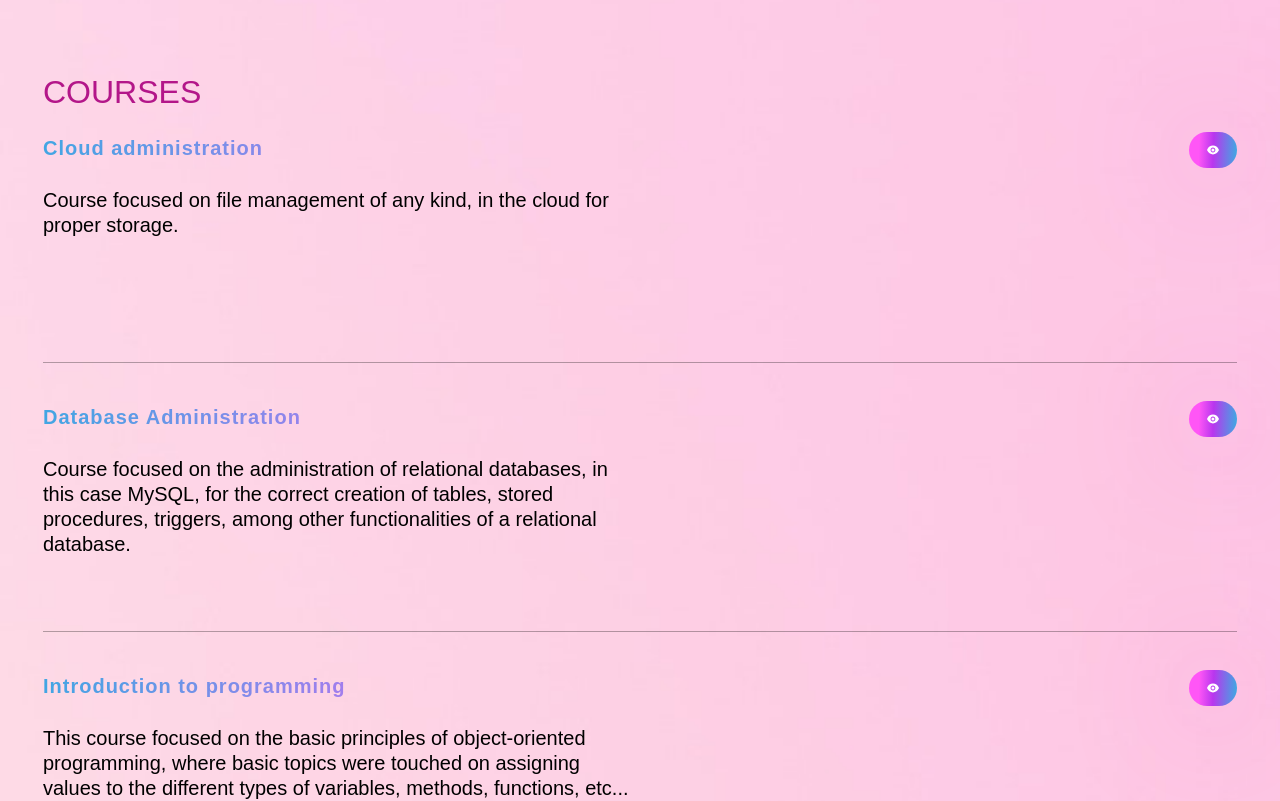
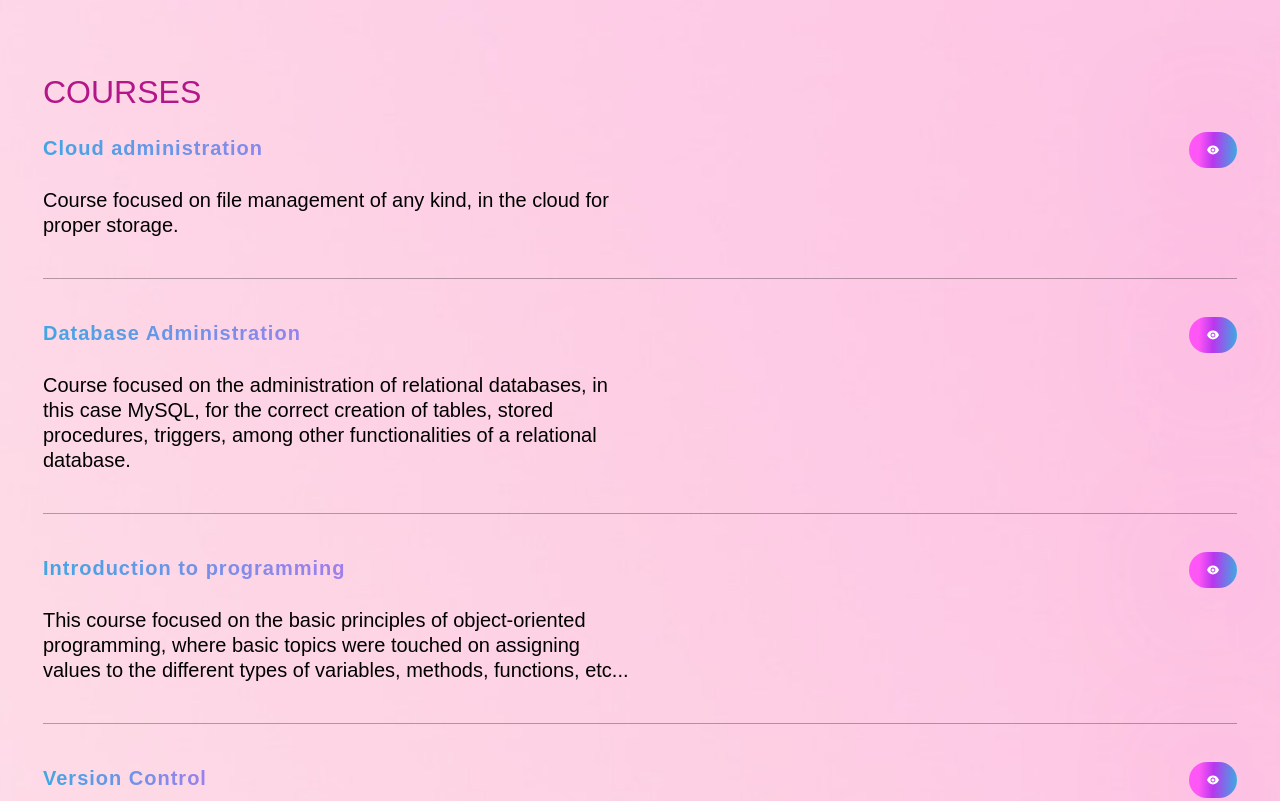
Before and after one commit to mf-mlz/mf-mlz, a React (Create React App) app: page / in a window 1280 px wide. Shown: the part 1840-2641 px from the top of the page. Built offline with nearby package versions, Linux system fonts and the light colour scheme.

Commit message:
fix(Courses): Se cambia clase de estilo

```diff
--- a/src/components/Courses.js
+++ b/src/components/Courses.js
@@ -33,7 +33,7 @@ const Courses = ({ theme }) => {
               {contadorArray.map((index)=>{
                 return(
                   <div className='border-b border-black/30 dark:border-white/30  h-full mb-[38px] flex' key={ index }>
-                    <div className='max-w-[600px] h-[200px] lg:h-[230px]'>
+                    <div className='max-w-[600px] pb-10'>
                       <h4 className='font-poppins text-[20px] tracking-wider font-semibold mb-6 text-gradient'>{t("courses_list."+(index)+".title")}</h4>
                       <p className='font-poppins leading-tight text-black dark:text-white text-[13px] lg:text-[20px]'>{t("courses_list."+(index)+".description")}</p>
                     </div>
```
